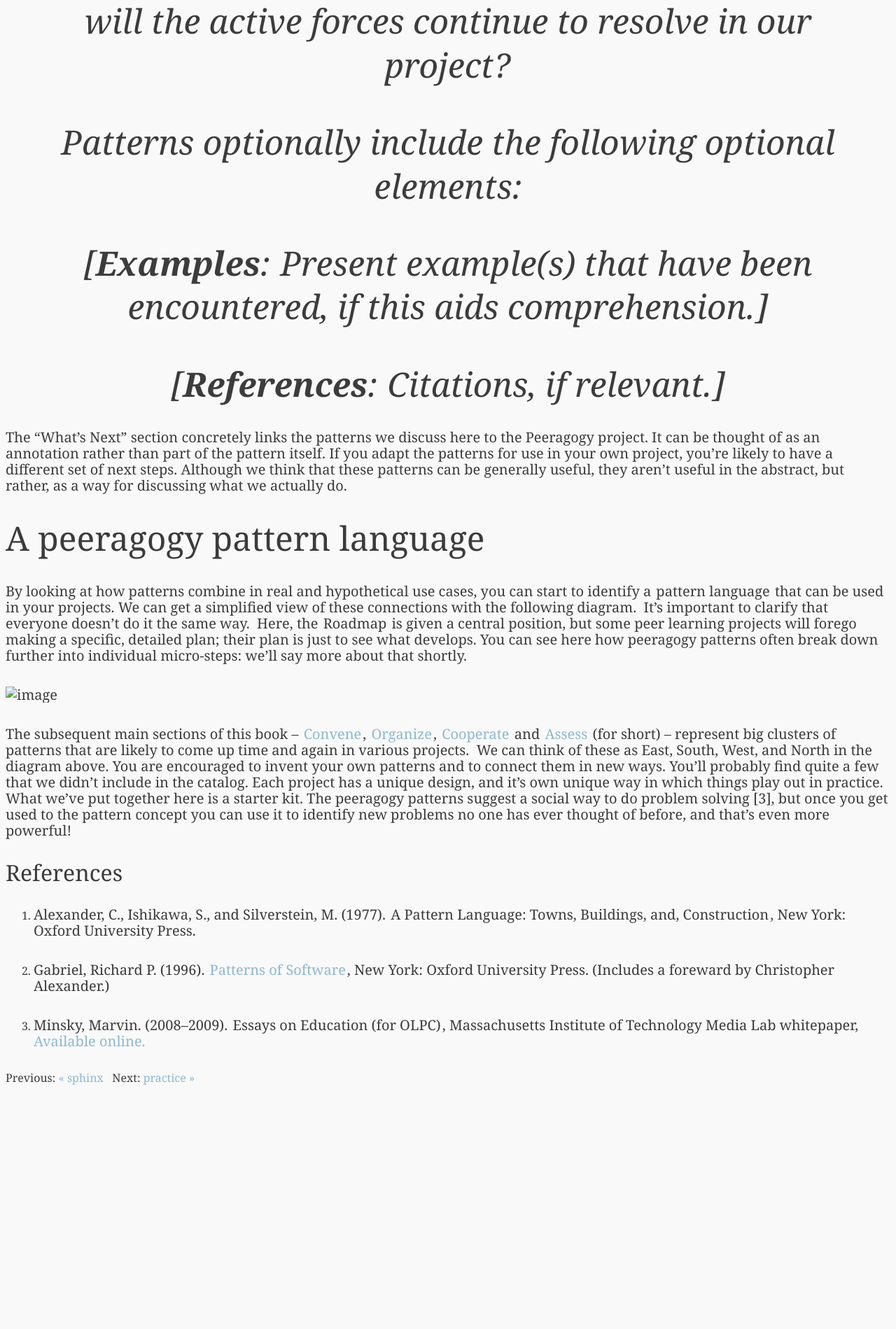
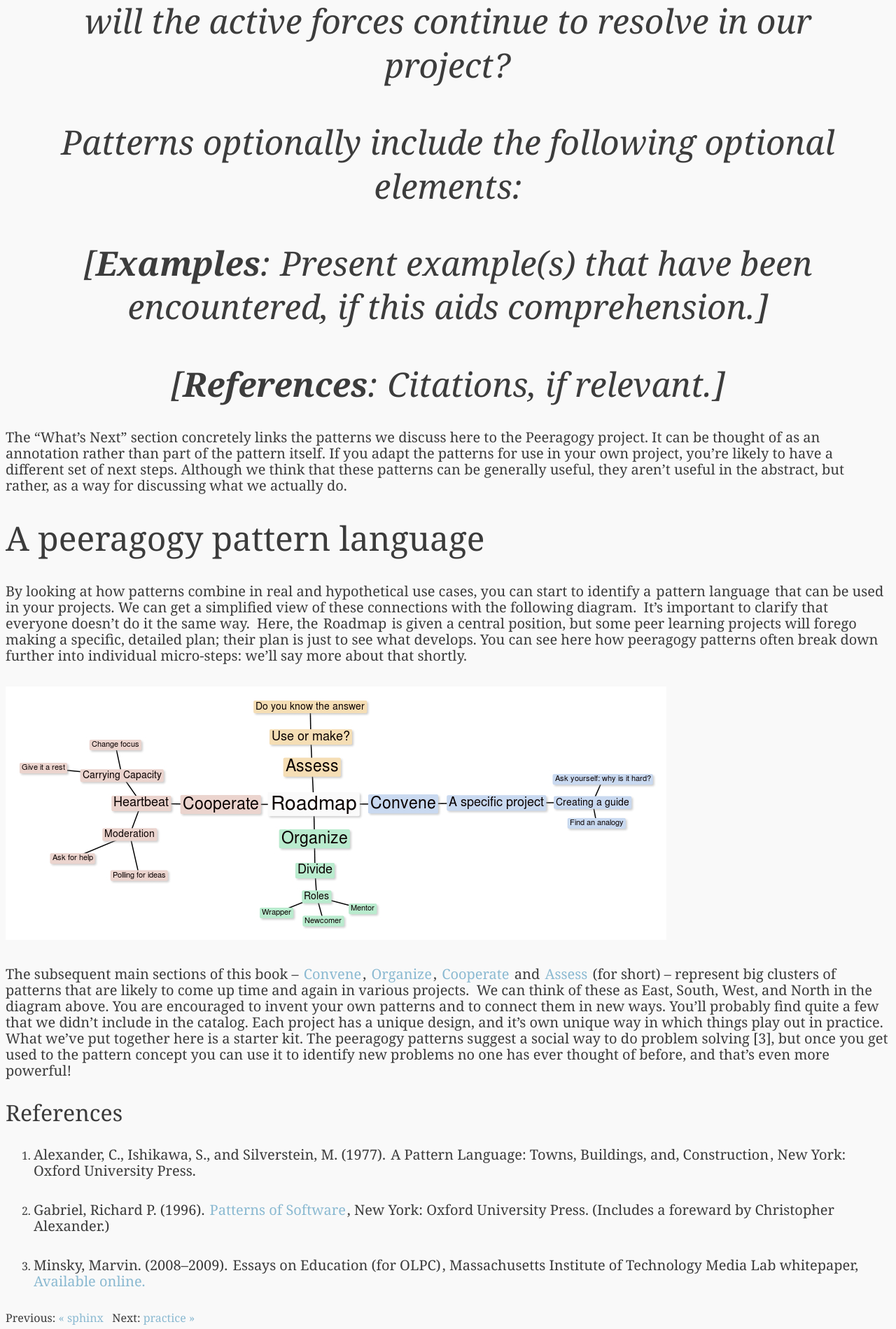
Before and after one commit to Peeragogy/Peeragogy.github.io, a Jekyll site: the page built from patterns.md, in a window 1280 px wide. Shown: the part 3702-5601 px from the top of the page at 70% size. Built offline with Jekyll 4.4.1, drawn with Linux system fonts in a browser that asks for light colours; before the commit the page ends 5258 px from its top, so only the background shows below that.

Commit message:
fix link for pattern language picture

```diff
--- a/patterns.md
+++ b/patterns.md
@@ -104,7 +104,7 @@ plan; their plan is just to see what develops. You can see here how
 peeragogy patterns often break down further into individual micro-steps:
 we’ll say more about that shortly.
 
-![image](../pictures/pattern-language.jpg)
+![image](../images/pattern-language.jpg)
 
 The subsequent main sections of this book –
 [*Convene*](http://peeragogy.org/convene/),
```
